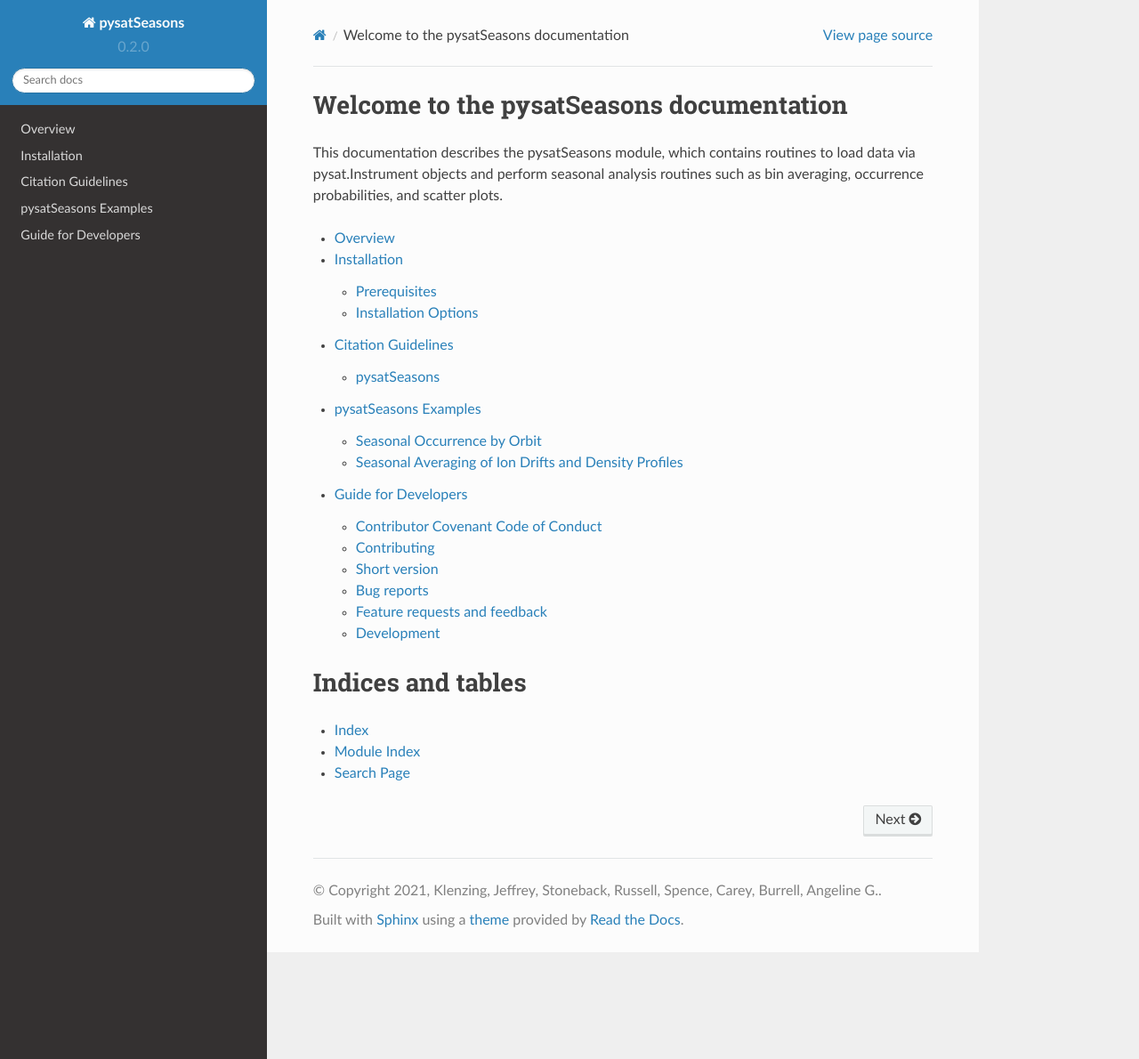
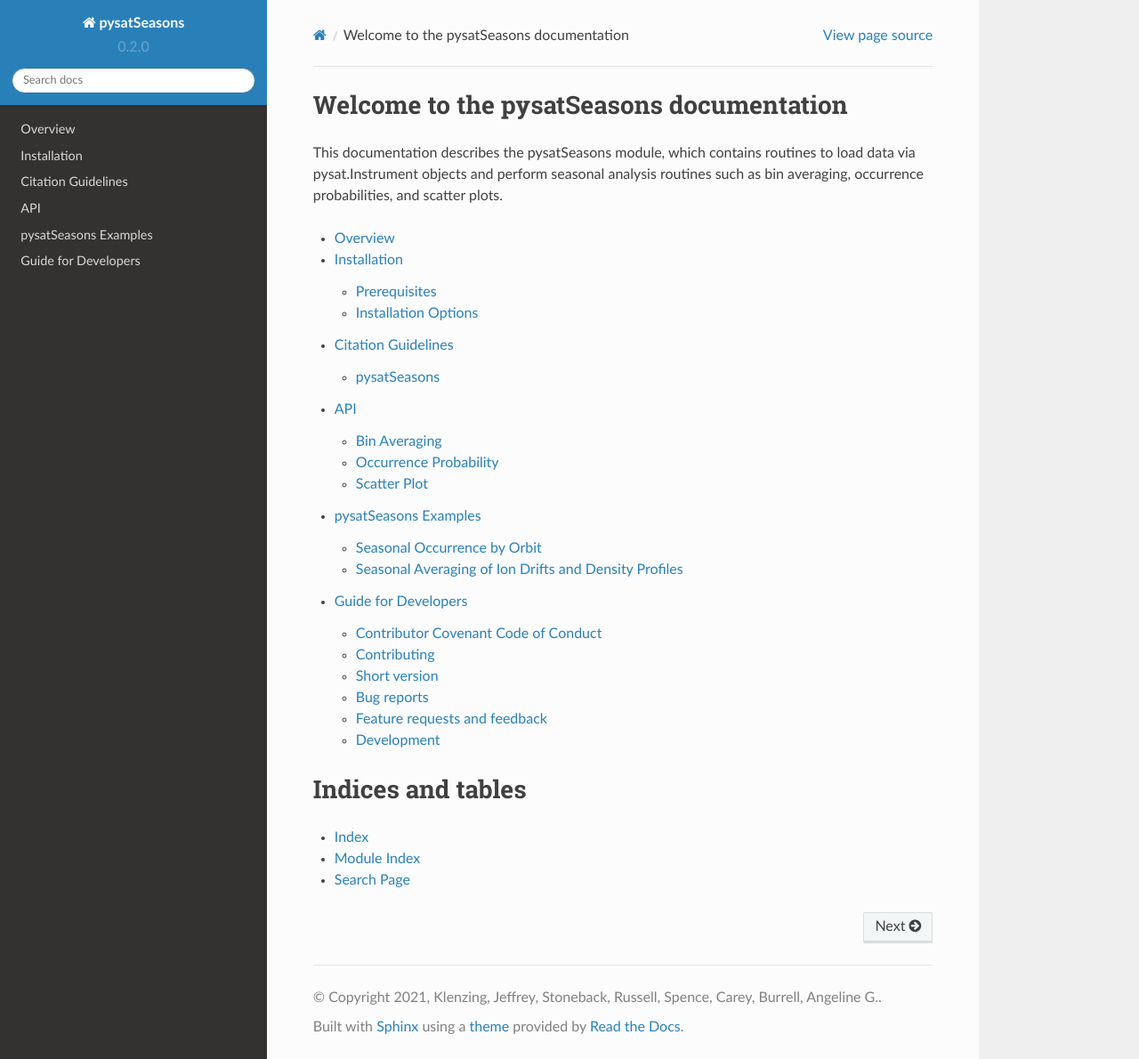
Before and after one commit to pysat/pysatSeasons, a Sphinx documentation site: the page built from docs/index.rst, in a window 1280 px wide and 1190 px high. Shown: the whole window at 89% size. Built offline with Sphinx 7.4.7 and the Read the Docs theme 2.0.0, drawn with Linux system fonts in a browser that asks for light colours; formulas are drawn with MathJax 3; pages that are not in the unit, such as notebooks, are missing from menus.

```diff
--- /dev/null
+++ b/docs/api.rst
@@ -0,0 +1,30 @@
+.. _api:
+
+API
+===
+
+
+.. _api-avg:
+
+Bin Averaging
+-------------
+.. automodule:: pysatSeasons.avg
+   :members:
+
+
+.. _api-occur:
+
+Occurrence Probability
+----------------------
+
+.. automodule:: pysatSeasons.occur_prob
+   :members:
+
+
+.. _api-plot:
+
+Scatter Plot
+------------
+
+.. automodule:: pysatSeasons.plot
+   :members:
--- a/docs/index.rst
+++ b/docs/index.rst
@@ -14,6 +14,7 @@ such as bin averaging, occurrence probabilities, and scatter plots.
    overview.rst
    installation.rst
    citing.rst
+   api.rst
    examples.rst
    develop_guide.rst
    history.rst
```
